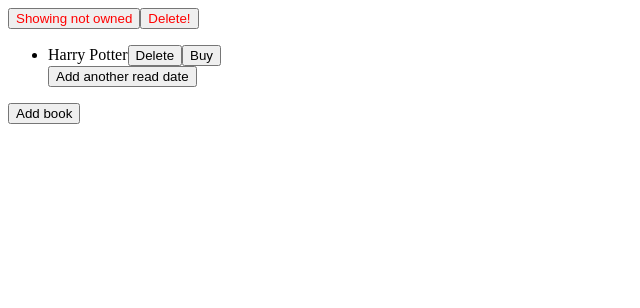
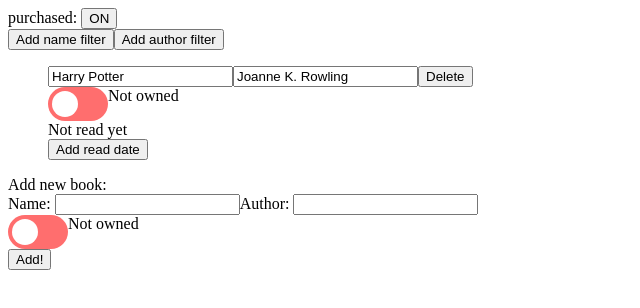
Before and after one commit to trebeljahr/book-list, a React (Create React App) app in the folder client/: page / in a window 1280 px wide. Shown: the top 308 px of the page, without its empty margins (0-640 px from the left). Built offline with nearby package versions, Linux system fonts and the light colour scheme.

Commit message:
Add more functionalities
Refactor filters,
add new book functionality,
add some styling

```diff
--- a/client/src/App.css
+++ b/client/src/App.css
@@ -7,3 +7,70 @@
 .strikethrough {
     text-decoration: line-through;
 }
+
+:root {
+    --main-bg-color: #2196f3;
+    --accent-color: rgb(255, 110, 110);
+}
+/* The switch - the box around the slider */
+.switch {
+    position: relative;
+    display: inline-block;
+    width: 60px;
+    height: 34px;
+}
+
+/* Hide default HTML checkbox */
+.switch input {
+    opacity: 0;
+    width: 0;
+    height: 0;
+}
+
+/* The slider */
+.slider {
+    position: absolute;
+    cursor: pointer;
+    top: 0;
+    left: 0;
+    right: 0;
+    bottom: 0;
+    background-color: var(--accent-color);
+    -webkit-transition: 0.4s;
+    transition: 0.4s;
+}
+
+.slider:before {
+    position: absolute;
+    content: '';
+    height: 26px;
+    width: 26px;
+    left: 4px;
+    bottom: 4px;
+    background-color: white;
+    -webkit-transition: 0.4s;
+    transition: 0.4s;
+}
+
+input:checked + .slider {
+    background-color: var(--main-bg-color);
+}
+
+input:focus + .slider {
+    box-shadow: 0 0 1px var(--main-bg-color);
+}
+
+input:checked + .slider:before {
+    -webkit-transform: translateX(26px);
+    -ms-transform: translateX(26px);
+    transform: translateX(26px);
+}
+
+/* Rounded sliders */
+.slider.round {
+    border-radius: 34px;
+}
+
+.slider.round:before {
+    border-radius: 50%;
+}
--- a/client/src/components/AddBook.js
+++ b/client/src/components/AddBook.js
@@ -1,14 +1,42 @@
-import React from 'react';
-import { getExampleBook } from '../utils';
+import React, { useState } from 'react';
+import { uuid } from '../utils';
+import OwnedToggle from './OwnedToggle';
 
 const AddBook = ({ setBooks }) => {
+    const [author, setAuthor] = useState('');
+    const [name, setName] = useState('');
+    const [purchased, setPurchased] = useState(false);
+
     const addBook = () => {
-        const newBook = getExampleBook();
+        const newBook = {
+            author,
+            name,
+            id: uuid(),
+            readDates: [],
+            purchased,
+        };
         setBooks(books => [...books, newBook]);
     };
+
+    const changeName = e => {
+        setName(e.target.value);
+    };
+    const changePurchased = () => {
+        setPurchased(purchased => !purchased);
+    };
+    const changeAuthor = e => {
+        setAuthor(e.target.value);
+    };
+
     return (
         <div>
-            <button onClick={addBook}>Add book </button>
+            Add new book:
+            <div>
+                Name: <input value={name} onChange={changeName} />
+                Author: <input value={author} onChange={changeAuthor} />
+                <OwnedToggle purchased={purchased} changePurchased={changePurchased} />
+                <button onClick={addBook}>Add!</button>
+            </div>
         </div>
     );
 };
--- a/client/src/components/Book.js
+++ b/client/src/components/Book.js
@@ -1,26 +1,28 @@
 import React from 'react';
 import ReadDates from './ReadDates';
+import OwnedToggle from './OwnedToggle';
 
 const Book = ({ book, changeBookInfo, deleteBook }) => {
-    const { id, name, purchased } = book;
-    const purchase = book => {
-        return {
+    const { id, name, author, purchased } = book;
+
+    const changePurchased = () => {
+        changeBookInfo(id, book => ({
             ...book,
-            purchased: true,
-        };
+            purchased: !purchased,
+        }));
     };
-    const unPurchase = book => {
-        return {
+    const changeAuthor = e => {
+        changeBookInfo(id, book => ({
             ...book,
-            purchased: false,
-        };
+            author: e.target.value,
+        }));
     };
 
-    const buy = () => {
-        changeBookInfo(id, purchase);
-    };
-    const unbuy = () => {
-        changeBookInfo(id, unPurchase);
+    const changeName = e => {
+        changeBookInfo(id, book => ({
+            ...book,
+            name: e.target.value,
+        }));
     };
 
     const deleteThisBook = () => {
@@ -28,17 +30,18 @@ const Book = ({ book, changeBookInfo, deleteBook }) => {
     };
 
     return (
-        <li className={book.readDates.length > 0 ? 'strikethrough' : ''}>
-            {name}
+        <div>
+            <input
+                className={book.readDates.length > 0 ? 'strikethrough' : ''}
+                value={name}
+                onChange={changeName}
+            />
+            <input value={author} onChange={changeAuthor} />
             <button onClick={deleteThisBook}>Delete</button>
-
-            {purchased ? (
-                <button onClick={unbuy}>Unbuy</button>
-            ) : (
-                <button onClick={buy}>Buy</button>
-            )}
+            <OwnedToggle purchased={purchased} changePurchased={changePurchased} />
+            {book.readDates.length > 0 ? <div>Read</div> : <div>Not read yet</div>}
             <ReadDates book={book} changeBookInfo={changeBookInfo} />
-        </li>
+        </div>
     );
 };
 
--- a/client/src/components/Booklist.js
+++ b/client/src/components/Booklist.js
@@ -25,9 +25,17 @@ const Booklist = () => {
     const booksToRender = books.filter(book => {
         let out = true;
         filters.forEach(filter => {
-            switch (filter.id) {
+            switch (filter.category) {
                 case possibleFilters.purchased:
-                    if (book[filter.id] !== filter.value) {
+                    if (book[filter.category] !== filter.value) {
+                        out = out && false;
+                    }
+                    break;
+                case possibleFilters.author:
+                case possibleFilters.name:
+                    const bookname = book[filter.category].toLowerCase();
+                    const foundSubstring = bookname.search(filter.value.toLowerCase()) !== -1;
+                    if (!foundSubstring) {
                         out = out && false;
                     }
                     break;
--- a/client/src/components/Filters.js
+++ b/client/src/components/Filters.js
@@ -1,7 +1,8 @@
 import React from 'react';
 import { findAndExecute } from '../utils';
 import { deleteById } from './ReadDates';
-import PurchaseFilter from './PurchaseFilter';
+import ToggleFilter from './ToggleFilter';
+import StringFilter from './StringFilter';
 
 export const possibleFilters = {
     name: 'name',
@@ -10,14 +11,9 @@ export const possibleFilters = {
     read: 'read',
 };
 
-export const defaultFilters = [
-    { id: possibleFilters.purchased, value: false },
-    { id: possibleFilters.name, value: 'Harry Potter' },
-];
+export const defaultFilters = [];
 
 const Filters = ({ filters, setFilters }) => {
-    const purchaseFilter = filters.find(filter => filter.id === possibleFilters.purchased);
-
     const deleteFilter = filterIdToDelete => {
         setFilters(oldFilters => {
             const newFilters = deleteById(oldFilters, filterIdToDelete);
@@ -34,11 +30,8 @@ const Filters = ({ filters, setFilters }) => {
         };
         setFilters(findAndExecute(filters, id, changeFilterValue));
     };
-    const addFilter = (id, value) => {
-        const newFilter = {
-            id,
-            value,
-        };
+
+    const addFilter = newFilter => {
         setFilters(oldFilters => {
             if (!oldFilters.find(filter => filter.id === newFilter.id)) {
                 return [...oldFilters, newFilter];
@@ -50,8 +43,23 @@ const Filters = ({ filters, setFilters }) => {
 
     return (
         <div className="filters">
-            <PurchaseFilter
-                purchaseFilter={purchaseFilter}
+            <ToggleFilter
+                filters={filters}
+                category={possibleFilters.purchased}
+                changeFilter={changeFilter}
+                deleteFilter={deleteFilter}
+                addFilter={addFilter}
+            />
+            <StringFilter
+                filters={filters}
+                category={possibleFilters.name}
+                changeFilter={changeFilter}
+                deleteFilter={deleteFilter}
+                addFilter={addFilter}
+            />
+            <StringFilter
+                filters={filters}
+                category={possibleFilters.author}
                 changeFilter={changeFilter}
                 deleteFilter={deleteFilter}
                 addFilter={addFilter}
--- /dev/null
+++ b/client/src/components/OwnedToggle.js
@@ -0,0 +1,19 @@
+import React from 'react';
+
+const OwnedToggle = ({ purchased, changePurchased }) => {
+    return (
+        <div>
+            <label className="switch">
+                <input
+                    type="checkbox"
+                    checked={purchased ? true : false}
+                    onChange={changePurchased}
+                />
+                <span className="slider round" />
+            </label>
+            {purchased ? 'Owned' : 'Not owned'}
+        </div>
+    );
+};
+
+export default OwnedToggle;
--- a/client/src/components/PurchaseFilter.js
+++ /dev/null
@@ -1,34 +0,0 @@
-import React from 'react';
-import { possibleFilters } from './Filters';
-
-const PurchaseFilter = ({ purchaseFilter, changeFilter, addFilter, deleteFilter }) => {
-    const togglePurchasedFilter = () => {
-        changeFilter(possibleFilters.purchased, !purchaseFilter.value);
-    };
-    const deletePurchasedFilter = () => {
-        deleteFilter(possibleFilters.purchased);
-    };
-    const addPurchasedFilter = () => {
-        addFilter(possibleFilters.purchased, false);
-    };
-
-    if (!purchaseFilter) return <button onClick={addPurchasedFilter}>Add purchase filter</button>;
-    return (
-        <div>
-            <button
-                className={purchaseFilter.value ? 'green' : 'red'}
-                onClick={togglePurchasedFilter}
-            >
-                {purchaseFilter.value ? 'Showing owned' : 'Showing not owned'}{' '}
-            </button>
-            <button
-                className={purchaseFilter.value ? 'green' : 'red'}
-                onClick={deletePurchasedFilter}
-            >
-                Delete!
-            </button>
-        </div>
-    );
-};
-
-export default PurchaseFilter;
--- a/client/src/components/ReadDates.js
+++ b/client/src/components/ReadDates.js
@@ -57,7 +57,9 @@ const ReadDates = ({ changeBookInfo, book }) => {
                     />
                 );
             })}
-            <button onClick={addReadDate}>Add another read date</button>
+            <button onClick={addReadDate}>
+                Add {book.readDates.length > 0 && 'another'} read date
+            </button>
         </div>
     );
 };
--- /dev/null
+++ b/client/src/components/StringFilter.js
@@ -0,0 +1,46 @@
+import React, { useState, useEffect } from 'react';
+import { uuid } from '../utils';
+
+const StringFilter = ({ category, filters, changeFilter, addFilter, deleteFilter }) => {
+    const filter = filters.find(filter => filter.category === category);
+    const addThisFilter = () => {
+        const newFilter = {
+            id: uuid(),
+            category,
+            value: '',
+        };
+        addFilter(newFilter);
+    };
+
+    if (!filter) return <button onClick={addThisFilter}>Add {category} filter</button>;
+    return (
+        <ActualFilter
+            filter={filter}
+            category={category}
+            changeFilter={changeFilter}
+            deleteFilter={deleteFilter}
+        />
+    );
+};
+
+const ActualFilter = ({ filter, category, changeFilter, deleteFilter }) => {
+    const [value, setValue] = useState('');
+    const toggle = () => {
+        changeFilter(filter.id, value);
+    };
+    const deleteThisFilter = () => {
+        deleteFilter(filter.id);
+    };
+
+    const writeValue = e => {
+        setValue(e.target.value);
+    };
+    useEffect(toggle, [value]);
+    return (
+        <div>
+            {category}: <input value={value} onChange={writeValue} />
+            <button onClick={deleteThisFilter}>Delete!</button>
+        </div>
+    );
+};
+export default StringFilter;
--- /dev/null
+++ b/client/src/components/ToggleFilter.js
@@ -0,0 +1,37 @@
+import React from 'react';
+import { uuid } from '../utils';
+
+const ToggleFilter = ({ category, filters, changeFilter, addFilter, deleteFilter }) => {
+    const filter = filters.find(filter => filter.category === category);
+    const toggle = () => {
+        changeFilter(filter.id, !filter.value);
+    };
+    const deleteThisFilter = () => {
+        deleteFilter(filter.id);
+    };
+    const addThisFilter = () => {
+        const newFilter = {
+            id: uuid(),
+            category,
+            value: false,
+        };
+        addFilter(newFilter);
+    };
+    return (
+        <div>
+            {category}:{' '}
+            {!filter ? (
+                <button onClick={addThisFilter}>ON</button>
+            ) : (
+                <>
+                    <button onClick={toggle}>
+                        {filter.value ? 'Showing Owned' : 'Showing Unowned'}
+                    </button>
+                    <button onClick={deleteThisFilter}>OFF</button>
+                </>
+            )}
+        </div>
+    );
+};
+
+export default ToggleFilter;
--- a/client/src/utils.js
+++ b/client/src/utils.js
@@ -7,6 +7,7 @@ export function uuid(a) {
 export function getExampleBook() {
     const exampleBook = {
         id: uuid(),
+        author: 'Joanne K. Rowling',
         name: 'Harry Potter',
         readDates: [],
         purchased: false,
```
